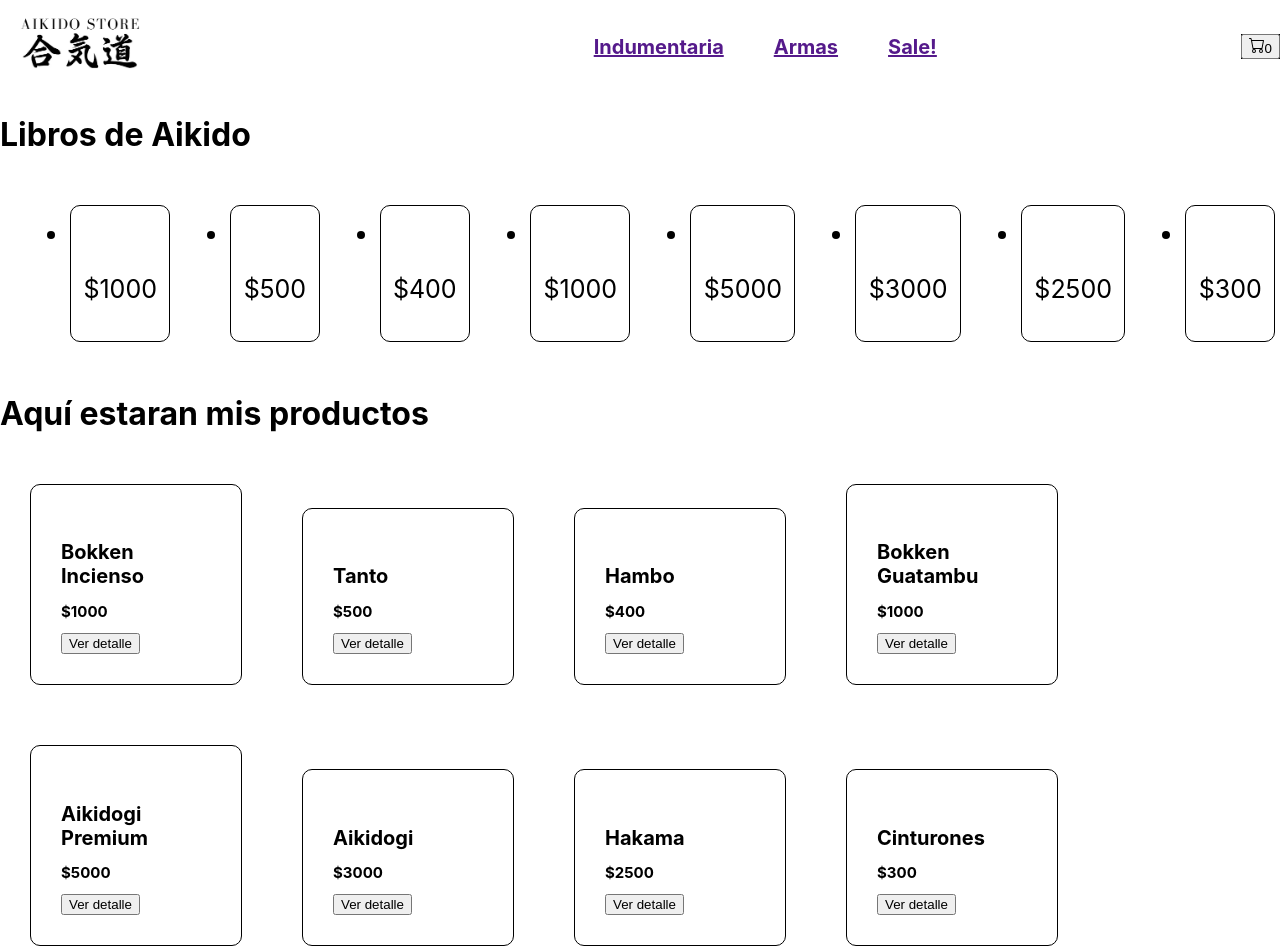
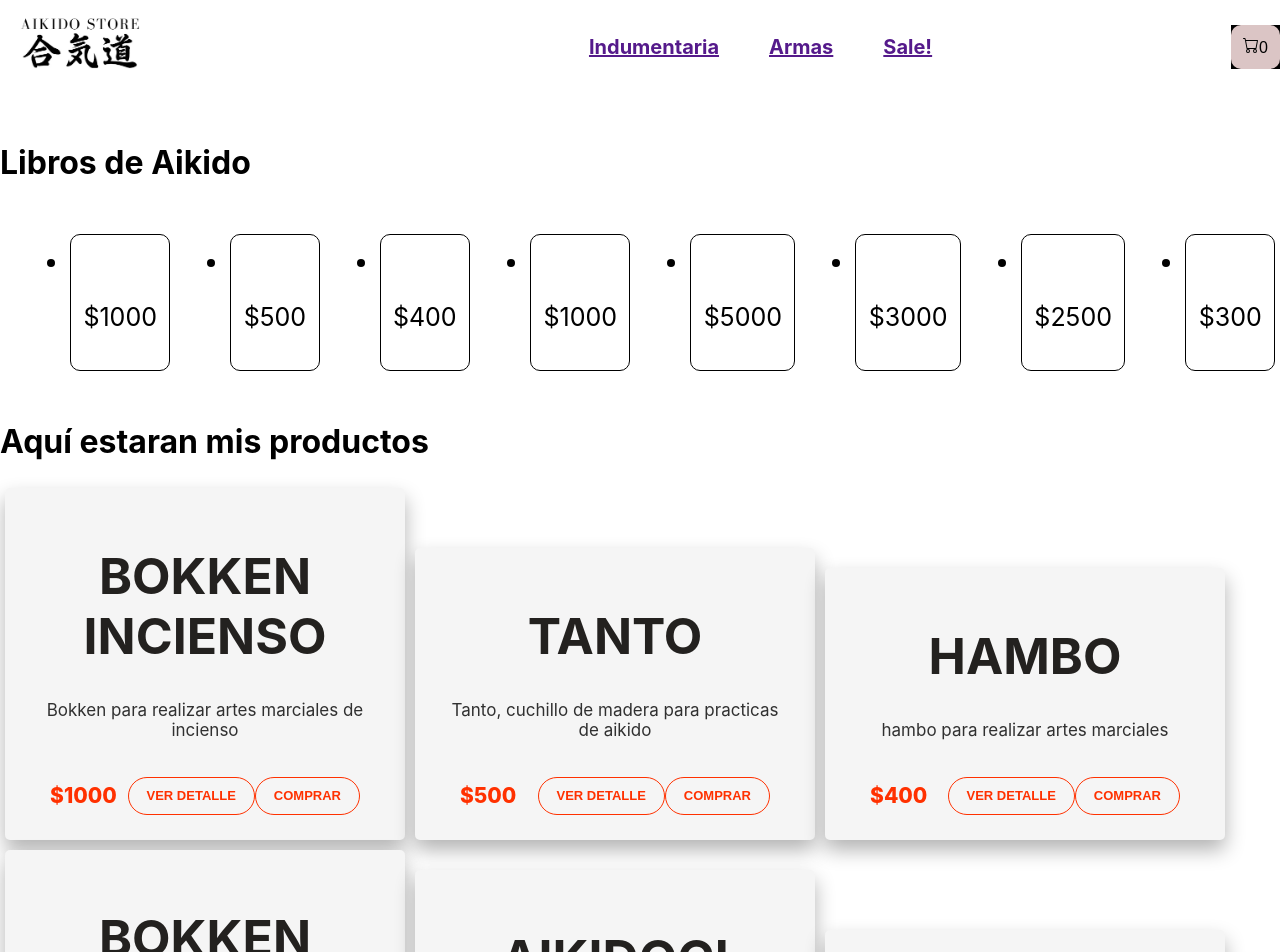
Before and after one commit to javigaitan/E-commerceReact, a React (Create React App) app: page / in a window 1280 px wide. Shown: the top 952 px of the page. Built offline with nearby package versions, Linux system fonts and the light colour scheme; no server answers.

Commit message:
Corrección de estilos css

```diff
--- a/src/asyncmock.js
+++ b/src/asyncmock.js
@@ -6,7 +6,7 @@ const products = [
         category: 'Armas',
         img: 'https://www.budokanweb.com/wp-content/uploads/2020/01/hakama1-300x300.jpg',
         stock: 10,
-        description:''
+        description:'Bokken para realizar artes marciales de incienso'
     },
     {
         id: '2',
@@ -15,7 +15,7 @@ const products = [
         category: 'Armas',
         img: 'https://www.budokanweb.com/wp-content/uploads/2020/01/hakama1-300x300.jpg',
         stock: 10,
-        description:''
+        description:'Tanto, cuchillo de madera para practicas de aikido'
     },
 
     {
@@ -25,7 +25,7 @@ const products = [
         category: 'Armas',
         img: 'https://www.budokanweb.com/wp-content/uploads/2020/01/hakama1-300x300.jpg',
         stock: 10,
-        description:''
+        description:'hambo para realizar artes marciales'
     },
 
     {
@@ -35,7 +35,7 @@ const products = [
         category: 'Armas',
         img: '',
         stock: 10,
-        description:''
+        description:'Bokken de guatambu para practicas de aikido'
     },
 
     {
@@ -45,7 +45,7 @@ const products = [
         category: 'Indumentaria',
         img: '',
         stock: 10,
-        description:''
+        description:'Traje de aikido tramado grueso'
     },
 
     {
@@ -55,7 +55,7 @@ const products = [
         category: 'Indumentaria',
         img: '',
         stock: 10,
-        description:''
+        description:'Traje de aikido estandar '
     },
 
     {
@@ -65,7 +65,7 @@ const products = [
         category: 'Indumentaria',
         img: '',
         stock: 10,
-        description:''
+        description:'Hakama para Danes'
     },
 
     {
@@ -75,7 +75,7 @@ const products = [
         category: 'Sale!',
         img: '',
         stock: 10,
-        description:''
+        description:'Obis '
     },
 
 ]
--- a/src/components/CartWindget/CartWindget.css
+++ b/src/components/CartWindget/CartWindget.css
@@ -0,0 +1,11 @@
+.CartWidget{
+    padding: 12px;
+    background-color: rgb(219, 197, 197);
+    font-size: medium;
+    border: 1px solid rgb(219, 197, 197);
+    border-radius: 10px;
+    cursor: pointer;
+    justify-content: center;
+    text-decoration: none;
+    border-style: none;
+}
--- a/src/components/Item/Item.css
+++ b/src/components/Item/Item.css
@@ -1,12 +1,73 @@
-.CardItem {
-    width: 150px;
-    padding: 30px;
-    margin: 30px;
-    font-size: 10px;
-    border: 1px solid black;
-    border-radius: 10px;
+.conteinerCard{
+   display:inline-block;
+   height: 100%;
+   padding: 5px;
+   border: 10px;
+
+
+
+}
+.shop-card {
+        width: 350px;
+        background: #f5f5f5;
+        box-shadow: 0 10px 20px rgba(0,0,0,.3);
+        overflow: hidden;
+        border-radius: 5px;
+        padding: 25px;
+        text-align: center;
+        z-index: 2;
 }
 
-.CardContein{
-    display: inline-block;
+
+.title {
+          font-weight: 900;
+          text-transform: uppercase;
+          font-size: 25px;
+          color: #23211f;
+          margin-bottom: 5px;
+        }
+
+        .desc {
+          font-size: 17px;
+          opacity: .8;
+          margin-bottom: 3px;
+        }
+
+        .cta {
+          padding: 20px 20px 5px;
+
+
+
     }
+
+        .price {
+          float: left;
+          color: #FF3100;
+          font-size: 21px;
+          font-weight: 800;
+          padding-top: 2px;
+          transition: color .3s ease-in-out;
+          margin-top: 4px;
+        }
+
+        .btn {
+          position: relative;
+          z-index: 1;
+          float: right;
+          display: inline-block;
+          font-size: 13px;
+          font-weight: 900;
+          text-transform: uppercase;
+          color: #FF3100;
+          padding: 12px 18px;
+          cursor: pointer;
+          transition: all .3s ease-in-out;
+          line-height: .95;
+          border: none;
+          background: none;
+          outline: none;
+          border: 1px solid #FF3100;
+          border-radius: 20px;
+          overflow: hidden;
+
+}
--- a/src/components/Item/Item.js
+++ b/src/components/Item/Item.js
@@ -1,15 +1,25 @@
 import './Item.css'
 
-const Item = ({id, name, price, handlePage, img}) => {
+const Item = ({id, name, price, handlePage, img, description}) => {
     return (
-      <div className='CardContein'>
-        <div className="CardItem">
-            <img scr={img}/>
-            <h1>{name}</h1>
-            <h2>${price}</h2>
-            <button onClick={() => handlePage({ path: 'detail', param: id})}>Ver detalle</button>
+        <div class='conteinerCard'>
+        <div class="shop-card">
+        <div class="title">
+        <h1>{name}</h1>
         </div>
+        <div class="desc">
+          <p>{description}</p>
         </div>
+
+        <div class="cta">
+          <div class="price">${price}</div>
+          <button class="btn">Comprar</button>
+          <button class="btn" onClick={() => handlePage({ path: 'detail', param: id})}>Ver detalle</button>
+        </div>
+      </div>
+      </div>
+
+
     )
 }
 
--- a/src/components/NavBar/NavBar.css
+++ b/src/components/NavBar/NavBar.css
@@ -9,6 +9,19 @@ nav{
     justify-content: space-between;
     align-content: center;
     align-items: center;
+    width: 100%;
+    border: 10px;
+
+    margin-bottom: 50px;
+
+
+}
+
+.Header nav ul{
+    list-style-type: none;
+    text-decoration: none;
+
+
 }
 
 .Header nav ul li {
@@ -18,10 +31,12 @@ nav{
     color: black;
     font-size: 20px;
 
-
-
 }
 
+.Option{
+    text-decoration: none;
+    list-style-type: none;
+}
 
 .LogoAikido {
     display: flex;
@@ -36,12 +51,11 @@ nav{
     justify-content:space-around;
     flex-flow: row wrap;
     justify-content:flex-end;
+
+
 }
 
-.carrito {
-    color: red;
-    background-color: red;
-}
+
 
 .CartWindget{
     display:flex;
--- a/src/components/NavBar/NavBar.js
+++ b/src/components/NavBar/NavBar.js
@@ -1,9 +1,6 @@
 import './NavBar.css'
 import NavBarImg from './NavBarImg/AikidoStoreLogo.png'
 import CartWindget from '../CartWindget/CartWindget'
-
-
-
 
 const NavBar = () => {
     return (
@@ -11,9 +8,9 @@ const NavBar = () => {
             <nav>
                 <img className='LogoAikido' src={NavBarImg} alt='Logo' />
                 <ul className='Flexcontein'>
-                    <li class=""><a href="">Indumentaria</a></li>
-                    <li class=""><a href="">Armas</a></li>
-                    <li class=""><a href="">Sale!</a></li>
+                    <li className="Option"><a href="">Indumentaria</a></li>
+                    <li className="Option"><a href="">Armas</a></li>
+                    <li className="Option"><a href="">Sale!</a></li>
                 </ul>
 
                 <div className='CartWindget'>
```
